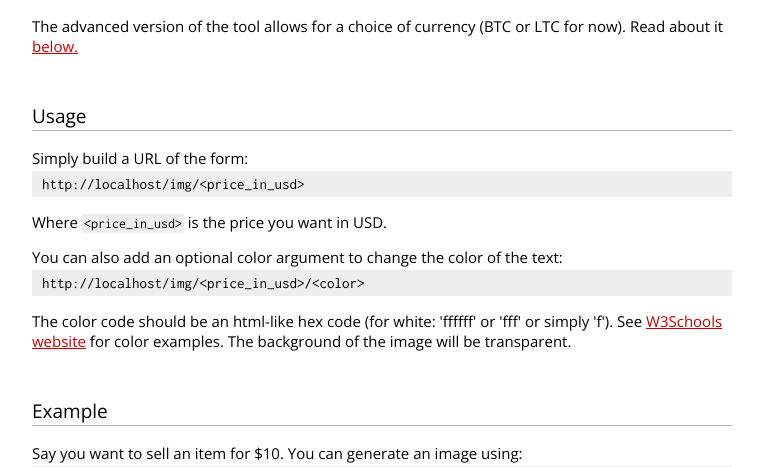
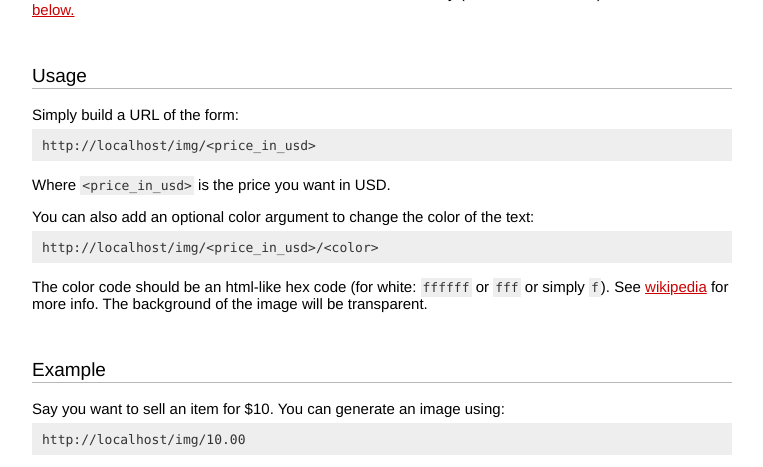
Before and after one commit to fordhurley/btc-priceimg, a Flask app: template priceimg/templates/index.html in a window 1280 px wide. Shown: the part 305-772 px from the top of the page, without its empty margins (258-1021 px from the left). Run offline with Flask 2, Linux system fonts and the light colour scheme; the template is opened without the code that fills it, so the values that code supplies are empty.

Commit message:
Minor tweaks to site copy and style

```diff
--- a/priceimg/static/style.css
+++ b/priceimg/static/style.css
@@ -1,6 +1,6 @@
 body {
     font-size: 16px;
-    font-family: 'Open Sans', verdana, arial, sans-serif;
+    font-family: "Helvetica Neue", Helvetica, "Segoe UI", Arial, freesans, sans-serif;
     background-color: #fff;
     text-align: center;
 }
@@ -19,16 +19,17 @@ small {
 }
 
 code {
-    font-size: 14px;
-    font-family: 'Inconsolata', monospace;
+    font-size: 13px;
+    font-family: 'Monaco', 'Menlo', 'Ubuntu Mono', 'Consolas', 'source-code-pro', monospace;
     background-color: #eee;
+    color: #333;
     padding: 2px;
 }
 
 code.block {
-    font-size: 15px;
-    margin-top: 3px;
-    padding: 5px 10px;
+    font-size: 13px;
+    margin-top: 6px;
+    padding: 9px 10px 8px;
     display: block;
 }
 
--- a/priceimg/templates/index.html
+++ b/priceimg/templates/index.html
@@ -1,8 +1,6 @@
 <!doctype html>
 <head>
     <title>Bitcoin price image generator</title>
-    <link href='http://fonts.googleapis.com/css?family=Open+Sans' rel='stylesheet' type='text/css'>
-    <link href='http://fonts.googleapis.com/css?family=Inconsolata' rel='stylesheet' type='text/css'>
     <link rel=stylesheet type=text/css href="{{ url_for('static', filename='style.css') }}">
     <script type="text/javascript">
         var _gaq = _gaq || [];
@@ -21,10 +19,6 @@
 </head>
 
 <body>
-<a href="https://github.com/fordhurley/btc-priceimg"><img
-        style="position: absolute; top: 0; right: 0; border: 0;"
-        src="https://s3.amazonaws.com/github/ribbons/forkme_right_red_aa0000.png"
-        alt="Fork me on GitHub"></a>
 
 <div class="pre_container">
     <div id="sitetitle">
@@ -69,9 +63,9 @@
                 <code class="block">{{ url_for('priceimg', _external=True) }}/&lt;price_in_usd&gt;/&lt;color&gt;</code>
             </p>
 
-            <p>The color code should be an html-like hex code (for white: 'ffffff' or 'fff' or
-                simply 'f'). See <a href="http://www.w3schools.com/html/html_colors.asp"
-                                    target="_blank">W3Schools website</a> for color examples. The
+            <p>The color code should be an html-like hex code (for white: <code>ffffff</code> or <code>fff</code> or
+                simply <code>f</code>). See <a href="https://en.wikipedia.org/wiki/Web_colors"
+                                    target="_blank">wikipedia</a> for more info. The
                 background of the image will be transparent.</p>
         </div>
     </div>
@@ -80,16 +74,14 @@
         <div class="boxtitle">Example</div>
         <div class="boxcontent">
             <p>Say you want to sell an item for $10. You can generate an image using:<br/>
-                <code class="block"><a
-                        href="{{ url_for('priceimg', _external=True) }}/10.00">{{ url_for('priceimg', _external=True) }}/10.00</a></code>
+                <code class="block">{{ url_for('priceimg', _external=True) }}/10.00</code>
             </p>
 
             <p>Which will yield the image: <img src="{{ url_for('priceimg') }}/10.00"/></p>
 
             <p>If you want to change the color (to more closely match the text in your forum post,
                 for example), use: <br/>
-                <code class="block"><a
-                        href="{{ url_for('priceimg', _external=True) }}/10.00/00f">{{ url_for('priceimg', _external=True) }}/10.00/00f</a></code>
+                <code class="block">{{ url_for('priceimg', _external=True) }}/10.00/00f</code>
             </p>
 
             <p>Which yields: <img src="{{ url_for('priceimg') }}/10.00/00f"/></p>
@@ -105,7 +97,7 @@
         <div class="boxtitle">Advanced Version</div>
         <div class="boxcontent">
             <p>The advanced version is available to allow changing the display currency, and allow
-                for more advanced options in the future. The URL format is of the form:<br/>
+                for fancier options in the future. The URL format is of the form:<br/>
                 <code class="block">{{ url_for('priceimgadv', _external=True) }}?price=&lt;price&gt;&amp;currency=&lt;currency&gt;&amp;color=&lt;color&gt;</code>
             </p>
 
@@ -137,6 +129,7 @@
 
 <div id="footer">
     by <a href="http://fordhurley.com">Ford Hurley</a> |
-    Tips? Why not! <a href="bitcoin:122LV3CNADj1yHU2tFPEhcCWR5QbfMzNcm?label=btc-priceimg">122LV3CNADj1yHU2tFPEhcCWR5QbfMzNcm</a>
+    Tips? Why not! <a href="bitcoin:122LV3CNADj1yHU2tFPEhcCWR5QbfMzNcm?label=btc-priceimg">122LV3CNADj1yHU2tFPEhcCWR5QbfMzNcm</a> |
+    <a href="https://github.com/fordhurley/btc-priceimg">Github</a>
 </div>
 </body>
```
